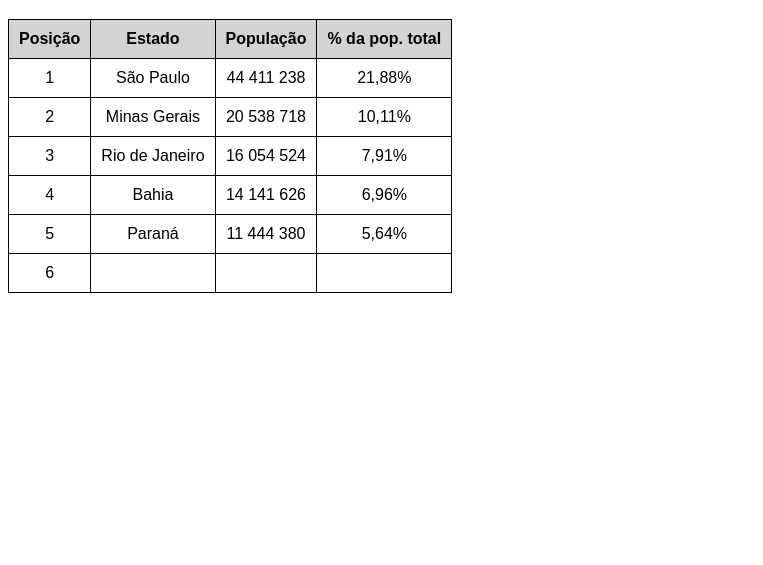
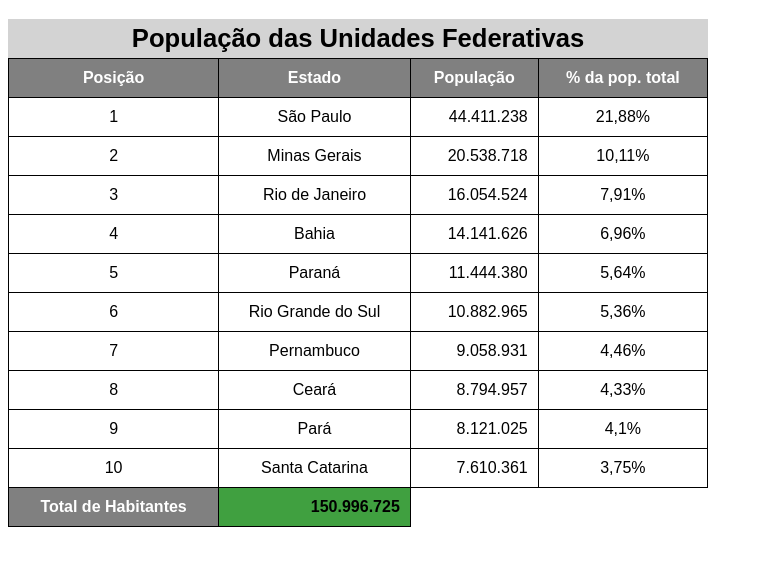
Before and after one commit to gersons16/html-css, a plain HTML site: page exercicos/ex023/tabela002.html in a window 1280 px wide. Shown: the part 61-626 px from the top of the page, without its empty margins (0-763 px from the left). Drawn offline with Linux system fonts and the light colour scheme.

Commit message:
Update tabela002.html

```diff
--- a/exercicos/ex023/tabela002.html
+++ b/exercicos/ex023/tabela002.html
@@ -11,12 +11,22 @@
 
         table {
             border-collapse: collapse;
+            width: 700px;
+        }
+
+        caption {
+            font-size: 1.6em;
+            font-weight: bold;
+            padding: 5px;
+            background-color: lightgray;
+
         }
 
         th {
+            color: white;
             border: 1px solid black;
             padding: 10px;
-            background-color: lightgray;
+            background-color: gray;
         }
 
         td {
@@ -25,11 +35,19 @@
             text-align: center;
         }
 
+        td.num {
+            text-align: right;
+        }
+        tfoot > tr > td {
+            background-color: rgba(0, 128, 0, 0.75);
+        }
+
     </style>
 </head>
 <body>
     <h1>Uso de Tabelas Grandes</h1>
     <table>
+        <caption>População das Unidades Federativas</caption>
         <thead>
             <th>Posição</th>
             <th>Estado</th>
@@ -41,42 +59,69 @@
             <tr>
                 <td>1</td>
                 <td>São Paulo</td>
-                <td>44 411 238</td>
+                <td class="num">44.411.238</td>
                 <td>21,88%</td>
             </tr>
             <tr>
                 <td>2</td>
                 <td>Minas Gerais</td>
-                <td>20 538 718</td>
+                <td class="num">20.538.718</td>
                 <td>10,11%</td>
             </tr>
             <tr>
                 <td>3</td>
                 <td>Rio de Janeiro</td>
-                <td>16 054 524</td>
+                <td class="num">16.054.524</td>
                 <td>7,91%</td>
             </tr>
             <tr>
                 <td>4</td>
                 <td>Bahia</td>
-                <td>14 141 626</td>
+                <td class="num">14.141.626</td>
                 <td>6,96%</td>
             </tr>
             <tr>
                 <td>5</td>
                 <td>Paraná</td>
-                <td>11 444 380</td>
+                <td class="num">11.444.380</td>
                 <td>5,64%</td>
             </tr>
             <tr>
                 <td>6</td>
-                <td></td>
-                <td></td>
-                <td></td>
+                <td>Rio Grande do Sul</td>
+                <td class="num">10.882.965</td>
+                <td>5,36%</td>
+            </tr>
+            <tr>
+                <td>7</td>
+                <td> Pernambuco</td>
+                <td class="num">9.058.931</td>
+                <td>4,46%</td>
+            </tr>
+            <tr>
+                <td>8</td>
+                <td>Ceará</td>
+                <td class="num">8.794.957</td>
+                <td>4,33%</td>
+            </tr>
+            <tr>
+                <td>9</td>
+                <td>Pará</td>
+                <td class="num">8.121.025</td>
+                <td>4,1%</td>
+            </tr>
+            <tr>
+                <td>10</td>
+                <td>Santa Catarina</td>
+                <td class="num">7.610.361</td>
+                <td>3,75%</td>
             </tr>
         </tbody>
         <tfoot>
-
+            <tr>
+                <th>Total de Habitantes</th>
+                <td class="num"><strong>150.996.725</strong></td>
+            </tr>
         </tfoot>
     </table>
 </body>
```
